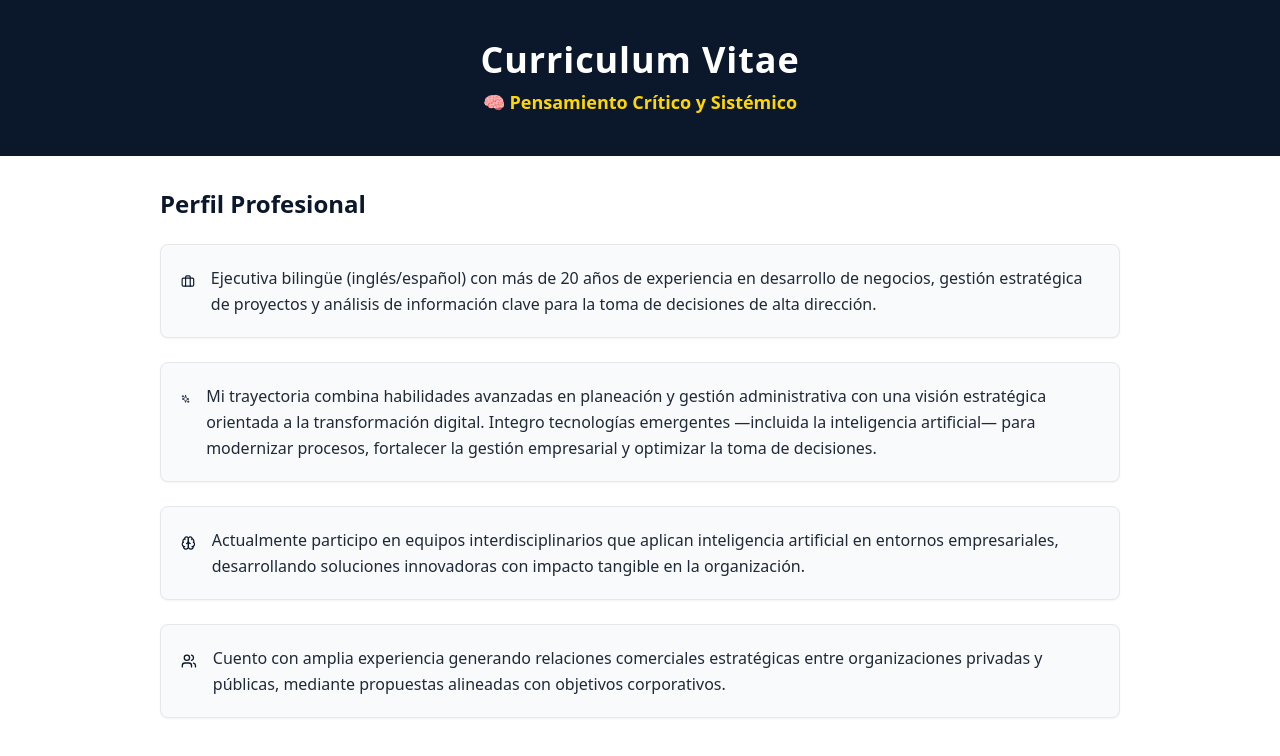
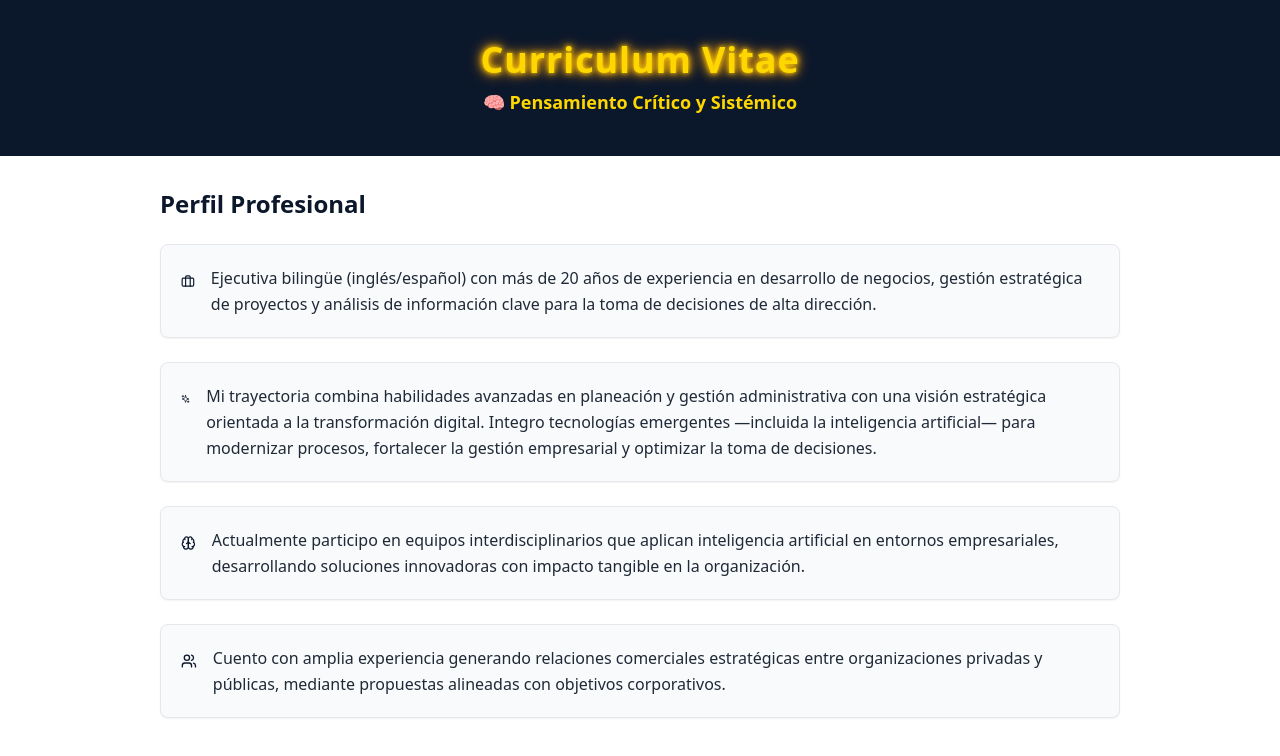
Before and after one commit to Linkred28/CvAreli3, a React (Vite) app: page / in a window 1280 px wide. Shown: the top 756 px of the page. Built offline with nearby package versions, Linux system fonts and the light colour scheme.

Commit message:
Updated index.css

```diff
--- a/src/index.css
+++ b/src/index.css
@@ -18,3 +18,30 @@
 .animate-pulse-glow {
   animation: pulseGlow 2s infinite;
 }
+/* Glow dorado suave */
+.glow-gold {
+  color: #ffd700;
+  text-shadow:
+    0 0 3px #ffd700,
+    0 0 6px #ffcc00,
+    0 0 9px #ff9900,
+    0 0 12px #ffcc00;
+  animation: glowFlicker 1.8s infinite alternate;
+}
+
+@keyframes glowFlicker {
+  0% {
+    opacity: 0.85;
+    text-shadow:
+      0 0 3px #ffcc00,
+      0 0 6px #ff9900,
+      0 0 9px #ffcc00;
+  }
+  100% {
+    opacity: 1;
+    text-shadow:
+      0 0 5px #ffd700,
+      0 0 10px #ffaa00,
+      0 0 15px #ff9900;
+  }
+}
```
